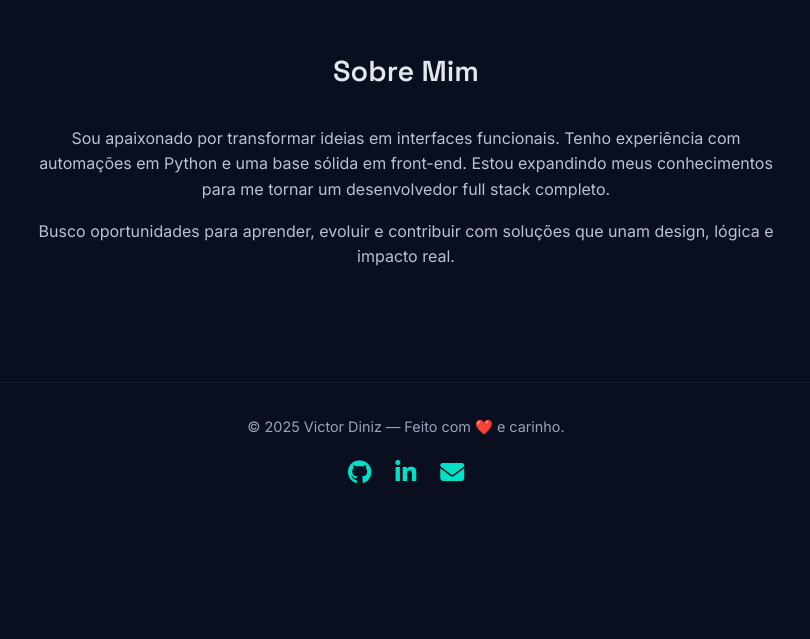
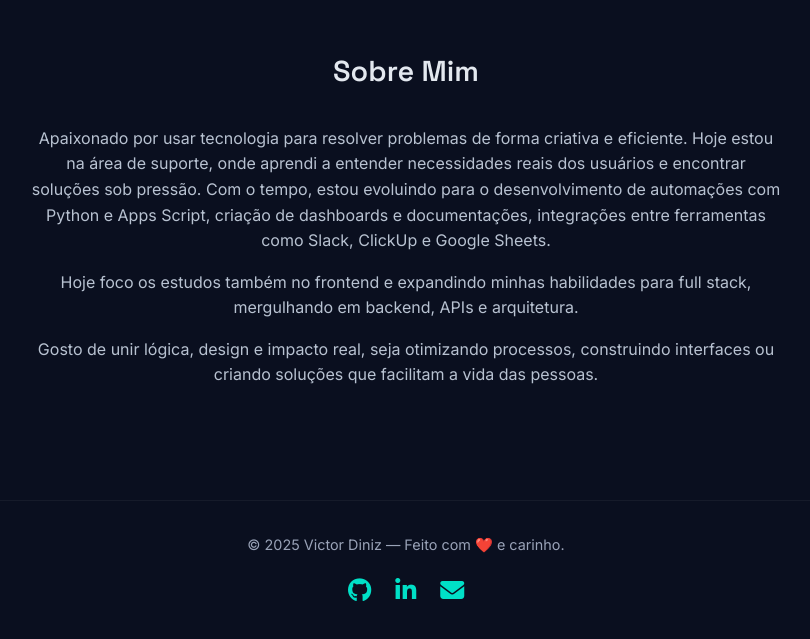
Before and after one commit to Victor-Diniz-Dev/curriculum-website, a React (Vite) app: page / in a window 1280 px wide. Shown: the part 2549-3188 px from the top of the page, without its empty margins (234-1044 px from the left). Before the commit the page ends 3073 px from the top, so only its background shows below. Built offline with nearby package versions, Linux system fonts and the light colour scheme.

Commit message:
update about me

```diff
--- a/src/components/About.jsx
+++ b/src/components/About.jsx
@@ -4,14 +4,13 @@ function About() {
       <div className="container">
         <h3>Sobre Mim</h3>
         <p>
-          Sou apaixonado por transformar ideias em interfaces funcionais.
-          Tenho experiência com automações em Python e uma base sólida em
-          front-end. Estou expandindo meus conhecimentos para me tornar um
-          desenvolvedor full stack completo.
+          Apaixonado por usar tecnologia para resolver problemas de forma criativa e eficiente.
+          Hoje estou na área de suporte, onde aprendi a entender necessidades reais dos usuários e encontrar soluções sob pressão. Com o tempo, estou evoluindo para o desenvolvimento de automações com Python e Apps Script, criação de dashboards e documentações, integrações entre ferramentas como Slack, ClickUp e Google Sheets.
         </p>
         <p>
-          Busco oportunidades para aprender, evoluir e contribuir com soluções
-          que unam design, lógica e impacto real.
+          Hoje foco os estudos também no frontend e expandindo minhas habilidades para full stack, mergulhando em backend, APIs e arquitetura.
+        </p>
+        <p>Gosto de unir lógica, design e impacto real, seja otimizando processos, construindo interfaces ou criando soluções que facilitam a vida das pessoas.
         </p>
       </div>
     </section>
```
